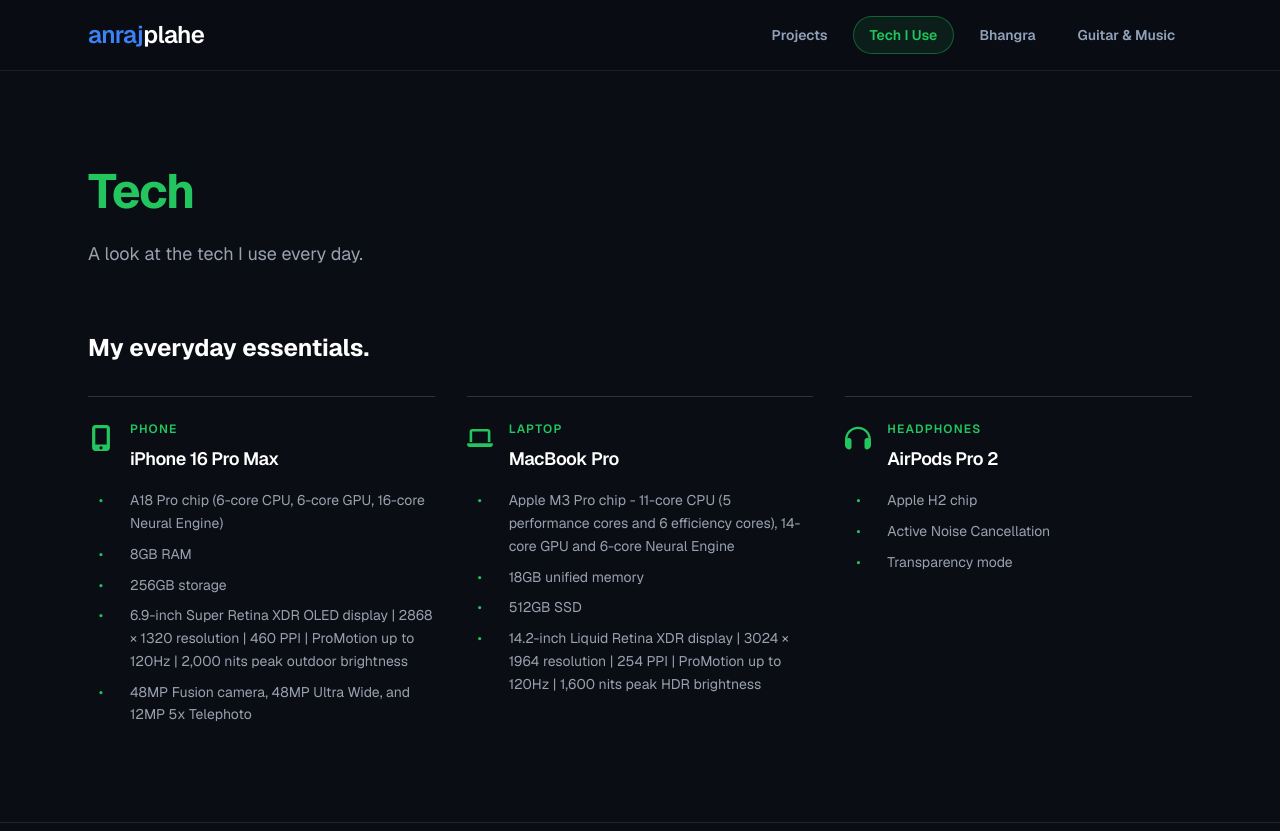
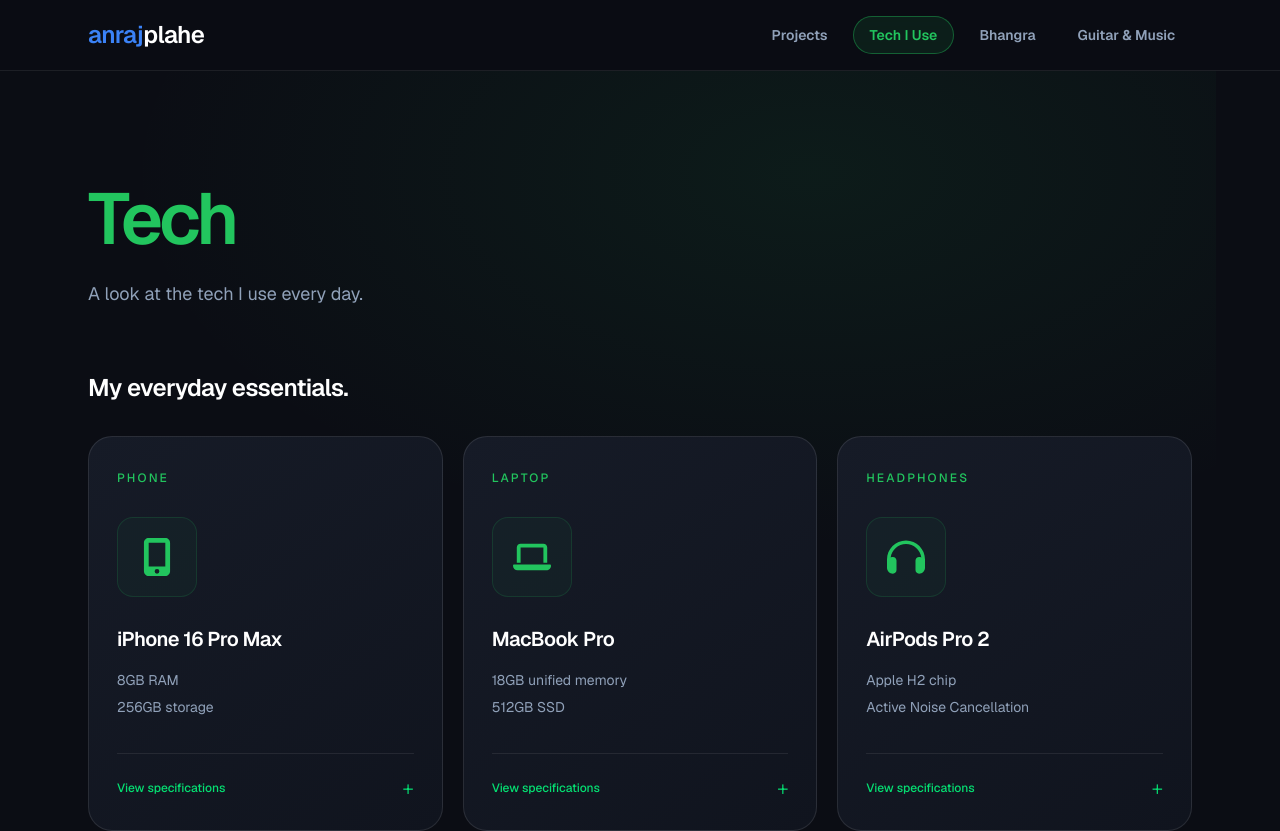
Before and after one commit to anrajplahe/anraj-website, a Next.js app: page /tech in a window 1280 px wide. Shown: the top 831 px of the page. Built offline with nearby package versions, Linux system fonts and the light colour scheme.

Commit message:
Redesign Tech page with interactive device cards

```diff
--- a/src/app/(site)/tech/page.tsx
+++ b/src/app/(site)/tech/page.tsx
@@ -1,5 +1,6 @@
 
 import type { Metadata } from "next";
+import DeviceCard from "@/components/tech/DeviceCard";
 
 import {
   FaMobileScreenButton,
@@ -57,77 +58,40 @@
 
 export default function TechPage() {
   return (
-    <main className="flex-1 bg-[#0B0D14] text-white">
+    <main className="tech-page flex-1 bg-[#0B0D14] text-white">
 
       {/* Page Introduction */}
-      <section className="mx-auto max-w-6xl px-4 py-16 sm:px-6 sm:py-24">
+      <section className="relative isolate mx-auto max-w-6xl px-4 py-20 sm:px-6 sm:py-28">
 
-        <h1 className="text-4xl font-bold tracking-tight text-green-500 sm:text-5xl">
+        <div aria-hidden="true" className="tech-atmosphere pointer-events-none absolute inset-x-0 top-0 -z-10 h-[32rem]" />
+
+        <h1 className="tech-heading text-5xl font-semibold tracking-[-0.05em] text-green-500 sm:text-6xl md:text-7xl">
           Tech
         </h1>
 
-        <p className="mt-6 max-w-2xl text-base leading-relaxed text-gray-400 sm:text-lg">
+        <p className="tech-introduction mt-6 max-w-xl text-base leading-relaxed text-slate-400 sm:text-lg">
           A look at the tech I use every day.
         </p>
 
         {/* Devices Section */}
         <div className="mt-16">
 
-          <h2 className="mb-8 text-2xl font-bold">
+          <h2 className="mb-8 text-2xl font-semibold tracking-tight">
             My everyday essentials.
           </h2>
 
-            <div className="grid gap-x-8 gap-y-8 sm:grid-cols-2 lg:grid-cols-3">
-            {devices.map((device) => {
+          <div className="grid items-start gap-5 md:grid-cols-2 xl:grid-cols-3">
+            {devices.map((device, index) => {
               const Icon = device.icon;
-
               return (
-                <div
+                <DeviceCard
                   key={device.name}
-                    className="border-t border-white/15 pt-6"
-                >
-                    {/* Device Heading */}
-                    <div className="flex items-start gap-4">
-                    <Icon
-                        size={26}
-                        aria-hidden="true"
-                        className="mt-1 shrink-0 text-green-500"
+                  category={device.category}
+                  name={device.name}
+                  specs={device.specs}
+                  icon={<Icon size={38} />}
+                  index={index}
                 />
-
-                    <div className="min-w-0">
-                        <p className="text-xs font-semibold uppercase tracking-widest text-green-500">
-                        {device.category}
-                        </p>
-
-                        <h3 className="mt-2 text-lg font-semibold tracking-tight text-white">
-                        {device.name}
-                        </h3>
-                    </div>
-                    </div>
-
-                    {/* Device Specifications */}
-                    <ul className="mt-4 space-y-2">
-                    {device.specs.map((spec) => (
-                        <li
-                        key={spec}
-                        className="flex items-start gap-4 text-sm leading-relaxed text-gray-400"
-                        >
-                        {/* Green Bullet */}
-                        <span
-                            aria-hidden="true"
-                            className="flex w-[26px] shrink-0 justify-center text-green-500"
-                        >
-                            •
-                        </span>
-
-                        {/* Specification */}
-                        <span className="min-w-0">
-                            {spec}
-                        </span>
-                        </li>
-                    ))}
-                    </ul>
-                </div>
               );
             })}
           </div>
--- a/src/app/globals.css
+++ b/src/app/globals.css
@@ -315,3 +315,47 @@
   .project-disclosure:hover,
   .project-disclosure:not([open]) .project-summary:hover .project-chevron { transform: none; }
 }
+
+/* Tech: compact device disclosures with independent entrance and hover layers. */
+.tech-atmosphere {
+  background: radial-gradient(ellipse at 65% 20%, rgb(34 197 94 / 8%), transparent 65%);
+}
+.tech-device {
+  background: linear-gradient(145deg, #161b27, #10141e);
+  overflow-wrap: anywhere;
+  transition: transform 280ms cubic-bezier(0.2, 0.7, 0.3, 1), border-color 280ms ease;
+}
+.tech-device-summary::-webkit-details-marker { display: none; }
+.tech-device-summary::marker { content: ""; }
+.tech-device-summary:focus-visible {
+  outline: 2px solid #22c55e;
+  outline-offset: 4px;
+}
+.tech-device[open],
+.tech-device:focus-within { border-color: rgb(34 197 94 / 40%); }
+.tech-device-panel { overflow: hidden; }
+.tech-device-plus { transition: transform 300ms cubic-bezier(0.2, 0.7, 0.3, 1); }
+.tech-device[open] .tech-device-plus { transform: rotate(45deg); }
+.tech-device[data-expanded="false"] .tech-device-plus { transform: rotate(0); }
+@media (hover: hover) and (pointer: fine) {
+  .tech-device:hover { transform: translateY(-3px); border-color: rgb(34 197 94 / 35%); }
+}
+@keyframes tech-enter {
+  from { opacity: 0.15; transform: translateY(24px); }
+  to { opacity: 1; transform: translateY(0); }
+}
+@media (prefers-reduced-motion: no-preference) {
+  .tech-heading,
+  .tech-introduction { animation: tech-enter 650ms cubic-bezier(0.2, 0.7, 0.3, 1) backwards; }
+  .tech-introduction { animation-delay: 100ms; }
+  .tech-device-reveal[data-device-visible="false"] { opacity: 0.15; transform: translateY(24px); }
+  .tech-device-reveal[data-device-visible="true"] {
+    animation: tech-enter 700ms cubic-bezier(0.2, 0.7, 0.3, 1) var(--device-delay, 0ms) backwards;
+  }
+  .tech-device-reveal[data-device-visible="false"]:focus-within { opacity: 1; transform: none; }
+}
+@media (prefers-reduced-motion: reduce) {
+  .tech-device,
+  .tech-device-plus { transition: none; }
+  .tech-device:hover { transform: none; }
+}
--- /dev/null
+++ b/src/components/tech/DeviceCard.tsx
@@ -0,0 +1,132 @@
+"use client";
+
+import { useEffect, useRef, type CSSProperties, type MouseEvent, type ReactNode } from "react";
+
+const cardBackground = "linear-gradient(145deg, #161b27, #10141e)";
+
+type DeviceCardProps = {
+  category: string;
+  name: string;
+  specs: string[];
+  icon: ReactNode;
+  index: number;
+};
+
+export default function DeviceCard({ category, name, specs, icon, index }: DeviceCardProps) {
+  const revealRef = useRef<HTMLDivElement>(null);
+  const cardRef = useRef<HTMLDetailsElement>(null);
+  const panelRef = useRef<HTMLDivElement>(null);
+  const animation = useRef<Animation | null>(null);
+  const intendedOpen = useRef<boolean | null>(null);
+
+  useEffect(() => {
+    const card = cardRef.current;
+    const reveal = revealRef.current;
+    if (!card || !reveal) return;
+    const motion = window.matchMedia("(prefers-reduced-motion: reduce)");
+    const mouse = window.matchMedia("(hover: hover) and (pointer: fine)");
+    let observer: IntersectionObserver | undefined;
+
+    // Reuse InterestCard's direct background drawing and capture-phase listeners.
+    function moveLight(event: globalThis.MouseEvent) {
+      if (!card || motion.matches || !mouse.matches) return;
+      const bounds = card.getBoundingClientRect();
+      const x = event.clientX - bounds.left;
+      const y = event.clientY - bounds.top;
+      card.style.backgroundImage =
+        `radial-gradient(380px circle at ${x}px ${y}px, rgba(34, 197, 94, 0.12), transparent 75%), ${cardBackground}`;
+    }
+    function removeLight() {
+      card?.style.removeProperty("background-image");
+    }
+    if (!motion.matches && "IntersectionObserver" in window) {
+      observer = new IntersectionObserver(([entry]) => {
+        if (!entry.isIntersecting) return;
+        reveal.dataset.deviceVisible = "true";
+        observer?.disconnect();
+      }, { threshold: 0.08 });
+      reveal.dataset.deviceVisible = "false";
+      observer.observe(reveal);
+    }
+    function preferencesChanged() {
+      removeLight();
+      if (!motion.matches) return;
+      observer?.disconnect();
+      delete reveal!.dataset.deviceVisible;
+      animation.current?.finish();
+    }
+    card.addEventListener("mousemove", moveLight, { capture: true, passive: true });
+    card.addEventListener("mouseenter", moveLight, { passive: true });
+    card.addEventListener("mouseleave", removeLight);
+    motion.addEventListener("change", preferencesChanged);
+    mouse.addEventListener("change", preferencesChanged);
+    return () => {
+      observer?.disconnect();
+      delete reveal.dataset.deviceVisible;
+      animation.current?.cancel();
+      card.removeEventListener("mousemove", moveLight, true);
+      card.removeEventListener("mouseenter", moveLight);
+      card.removeEventListener("mouseleave", removeLight);
+      motion.removeEventListener("change", preferencesChanged);
+      mouse.removeEventListener("change", preferencesChanged);
+      removeLight();
+    };
+  }, []);
+
+  function toggle(event: MouseEvent<HTMLElement>) {
+    const card = cardRef.current;
+    const panel = panelRef.current;
+    if (!card || !panel || !panel.animate || window.matchMedia("(prefers-reduced-motion: reduce)").matches) return;
+    event.preventDefault();
+    const opening = !(intendedOpen.current ?? card.open);
+    const start = card.open ? panel.getBoundingClientRect().height : 0;
+    const opacity = card.open ? getComputedStyle(panel).opacity : "0";
+    animation.current?.cancel();
+    intendedOpen.current = opening;
+    card.open = true;
+    card.dataset.expanded = String(opening);
+    panel.inert = !opening;
+    const active = panel.animate([
+      { height: `${start}px`, opacity },
+      { height: opening ? `${panel.scrollHeight}px` : "0px", opacity: opening ? 1 : 0 },
+    ], { duration: 400, easing: "cubic-bezier(0.2, 0.7, 0.3, 1)" });
+    animation.current = active;
+    active.onfinish = () => {
+      card.open = opening;
+      delete card.dataset.expanded;
+      panel.inert = false;
+      intendedOpen.current = null;
+      animation.current = null;
+    };
+  }
+
+  // Preview existing specifications only; the complete, unchanged list is below.
+  const preview = specs.length > 3 ? specs.slice(1, 3) : specs.slice(0, 2);
+
+  return (
+    <div ref={revealRef} className="tech-device-reveal min-w-0" style={{ "--device-delay": `${index * 120}ms` } as CSSProperties}>
+      <details ref={cardRef} className="tech-device relative isolate rounded-3xl border border-white/10">
+        <summary onClick={toggle} className="tech-device-summary cursor-pointer list-none rounded-3xl p-6 sm:p-7">
+          <span className="text-xs font-medium uppercase tracking-[0.18em] text-green-500">{category}</span>
+          <span aria-hidden="true" className="my-7 flex h-20 w-20 items-center justify-center rounded-2xl border border-green-500/15 bg-green-500/[0.04] text-green-500">{icon}</span>
+          <h3 className="text-xl font-semibold tracking-tight text-white">{name}</h3>
+          <span className="mt-4 block min-h-14 space-y-1 text-sm leading-relaxed text-slate-400">
+            {preview.map(spec => <span key={spec} className="block">{spec}</span>)}
+          </span>
+          <span className="mt-7 flex items-center justify-between gap-3 border-t border-white/[0.08] pt-5 text-xs font-medium text-green-400">
+            <span>View specifications</span>
+            <span aria-hidden="true" className="tech-device-plus text-xl font-light">+</span>
+          </span>
+        </summary>
+        <div ref={panelRef} className="tech-device-panel">
+          <div className="px-6 pb-7 sm:px-7">
+            <h4 className="mb-4 text-xs font-semibold uppercase tracking-widest text-slate-300">Specifications</h4>
+            <ul className="divide-y divide-white/[0.06]">
+              {specs.map(spec => <li key={spec} className="py-3 text-sm leading-relaxed text-slate-400 first:pt-0 last:pb-0">{spec}</li>)}
+            </ul>
+          </div>
+        </div>
+      </details>
+    </div>
+  );
+}
```
Lines whose indentation alone changed are shown as unchanged.
